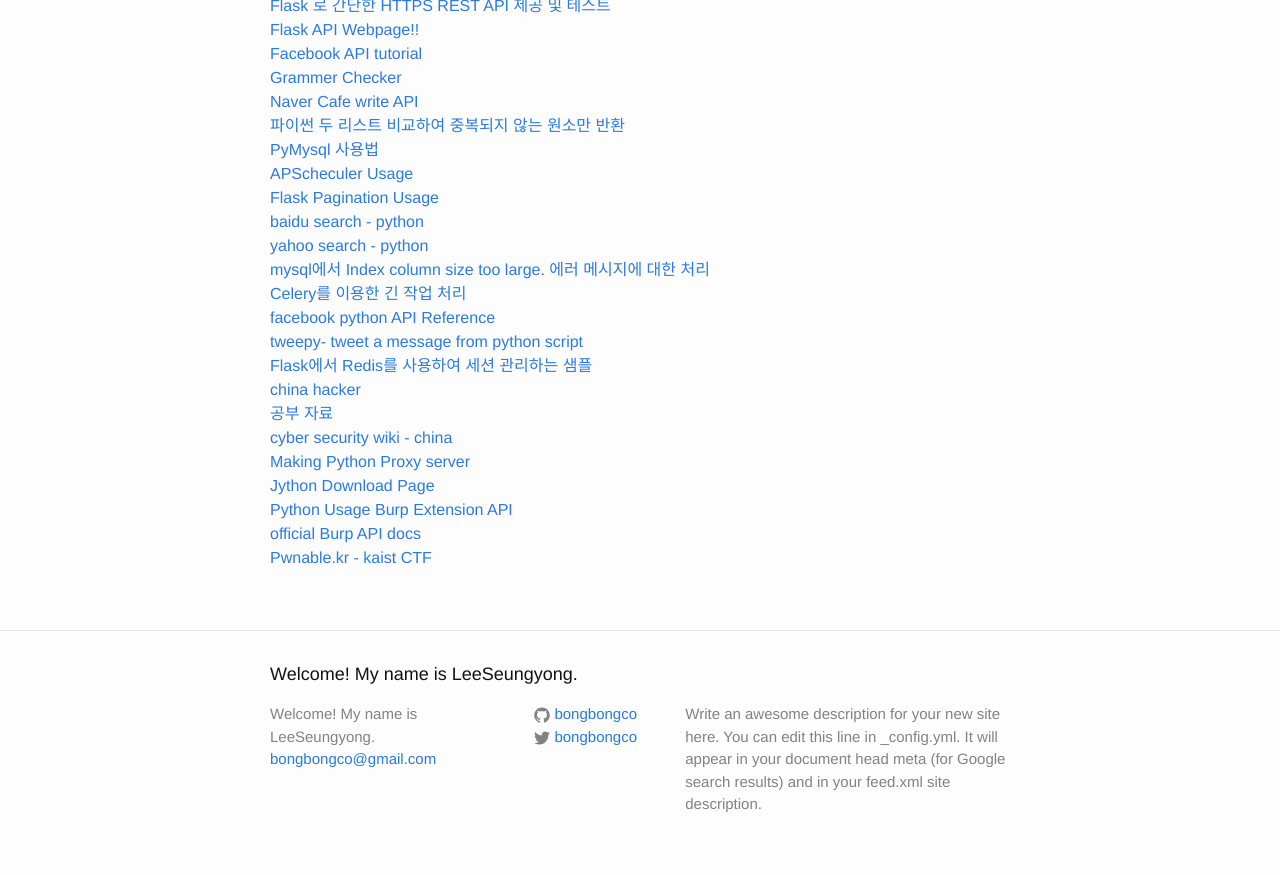
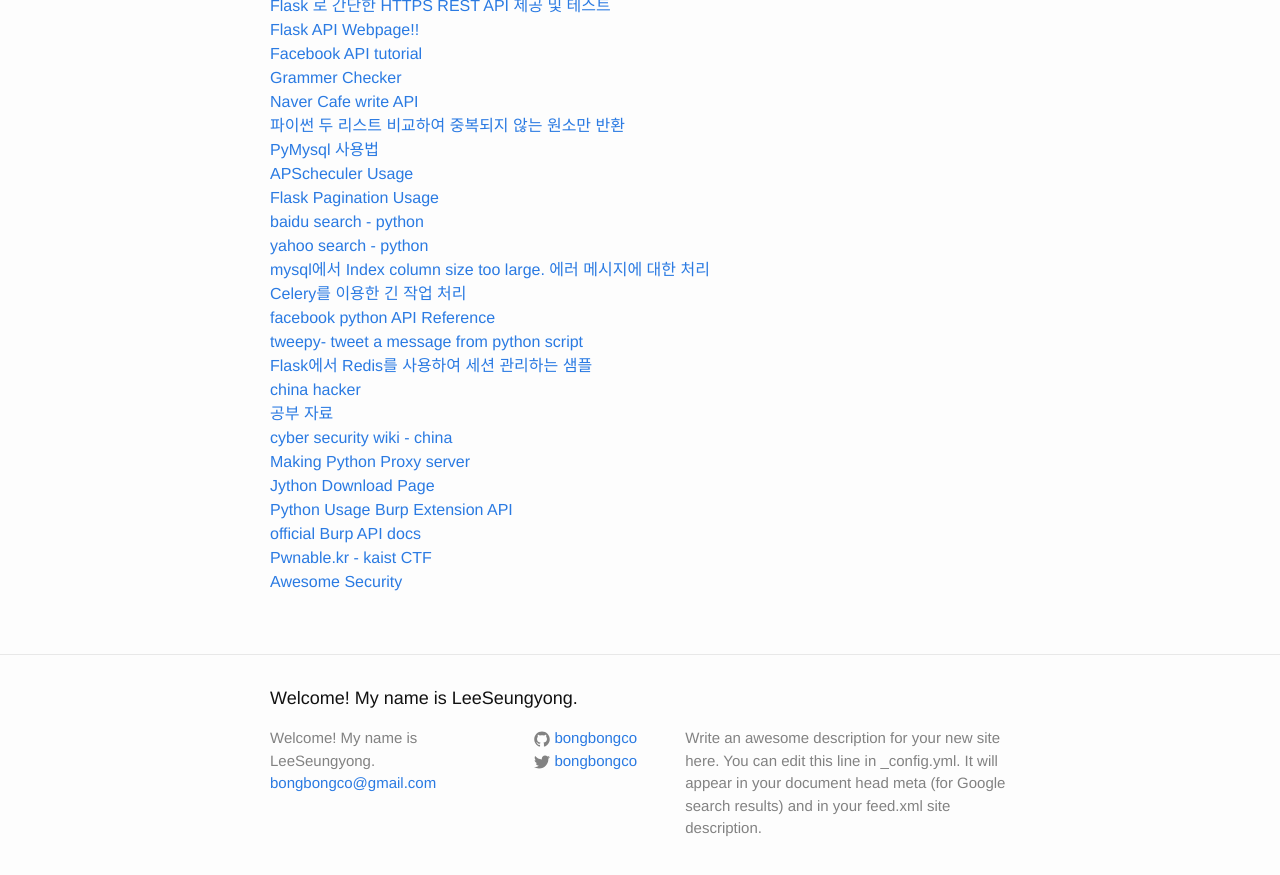
Before and after one commit to LktProgrammer/bongbongco.github.io, a Jekyll site: the page built from _posts/2016-07-22-Website-List.markdown, in a window 1280 px wide and 900 px high, scrolled down 1910 px. Shown: the top 875 px of the window. Built offline with Jekyll 4.4.1, drawn with Linux system fonts in a browser that asks for light colours.

Commit message:
Update 2016-07-22-Website-List.markdown

```diff
--- a/_posts/2016-07-22-Website-List.markdown
+++ b/_posts/2016-07-22-Website-List.markdown
@@ -98,3 +98,4 @@ title: 참고할 웹 사이트들.
 [Python Usage Burp Extension API ](https://labs.neohapsis.com/2013/09/16/burp-extensions-in-python-pentesting-custom-web-services/)
 [official Burp API docs](https://portswigger.net/burp/extender/api/index.html)
 [Pwnable.kr - kaist CTF](http://pwnable.kr/)
+[Awesome Security](http://www.hakawati.co.kr/352)
```
